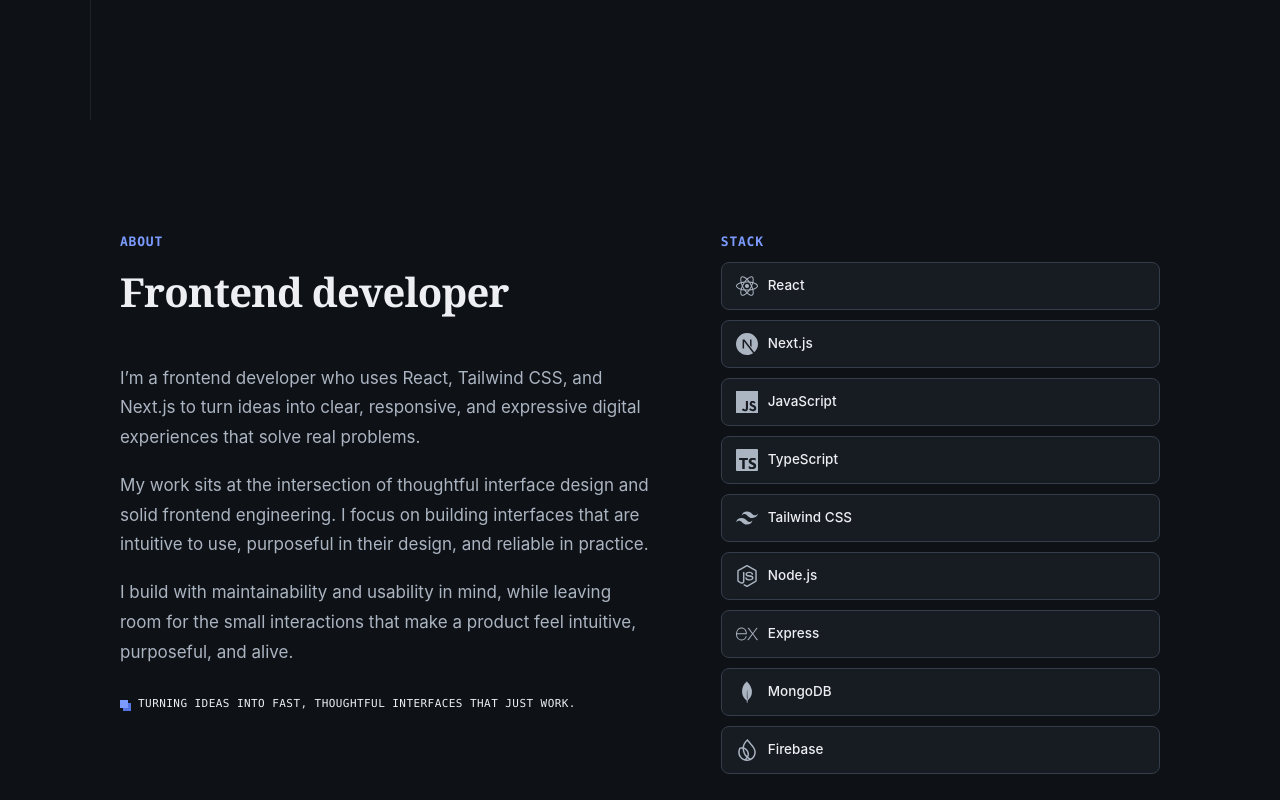
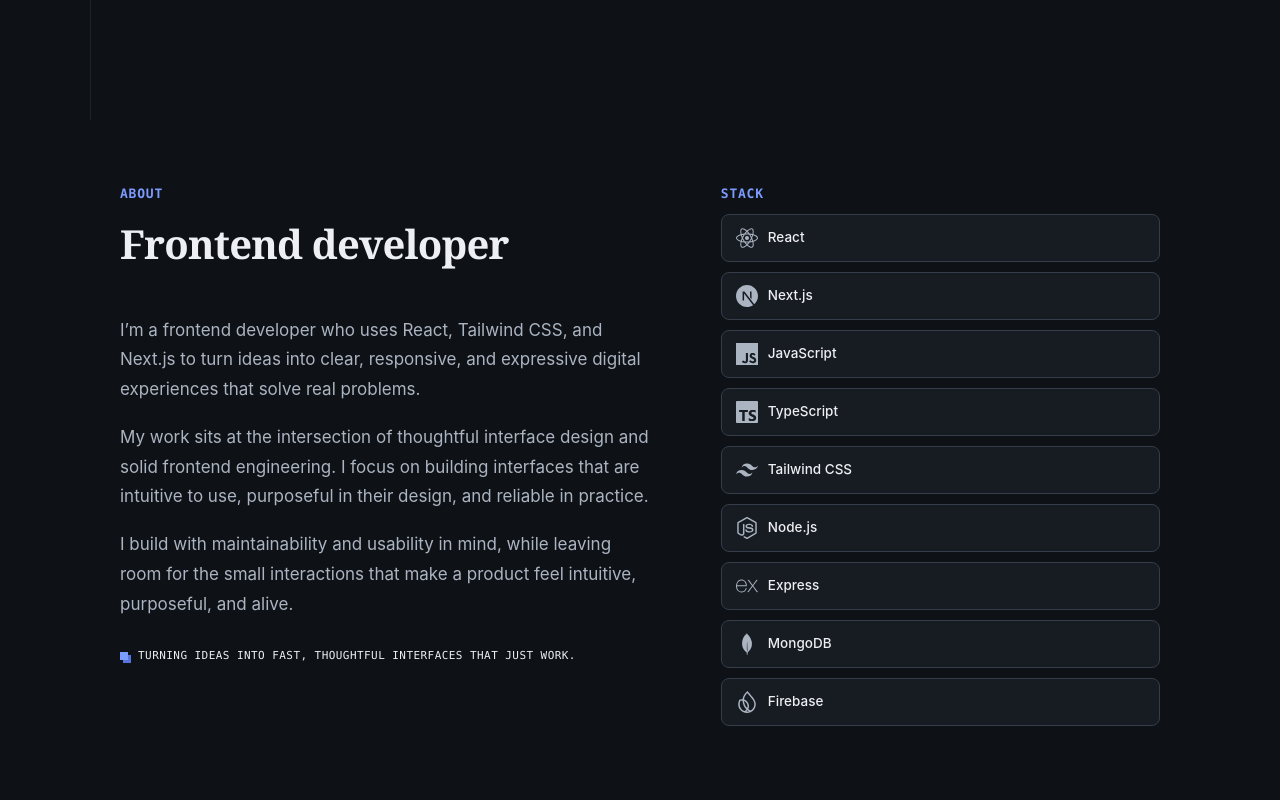
Before and after one commit to Ifetayo02/aq-portfolio, a Next.js app: page / in a window 1280 px wide. Shown: the part 680-1480 px from the top of the page. Built offline with nearby package versions, Linux system fonts and the light colour scheme.

Commit message:
about section

```diff
--- a/src/app/globals.css
+++ b/src/app/globals.css
@@ -454,7 +454,7 @@ html {
   flex-direction: column;
   max-width: none;
   margin: 0;
-  padding: 112px 0 56px;
+  padding: 64px 0 40px;
 }
 .about-stack-layout > #stack .tile-grid {
   flex: 1;
```
